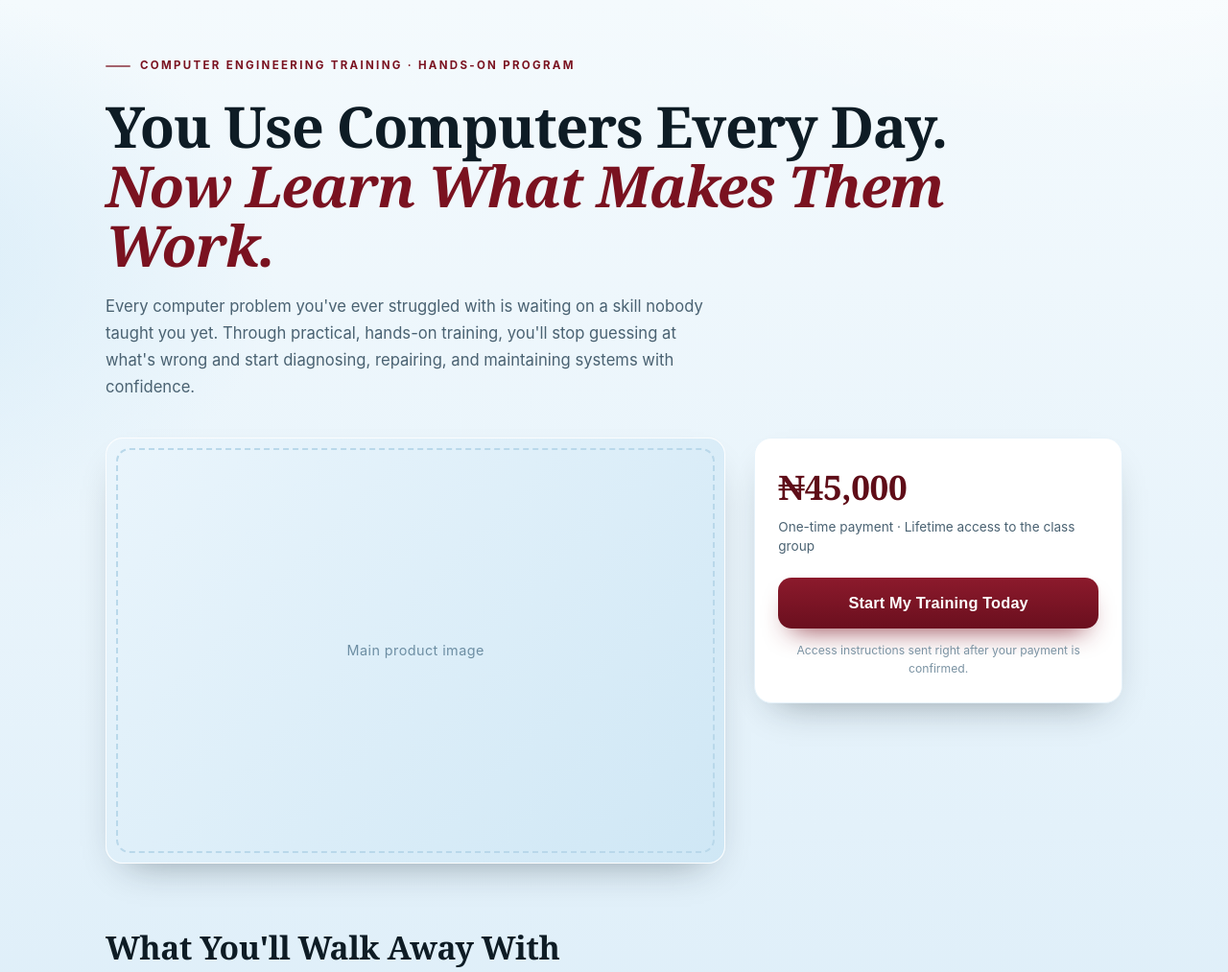
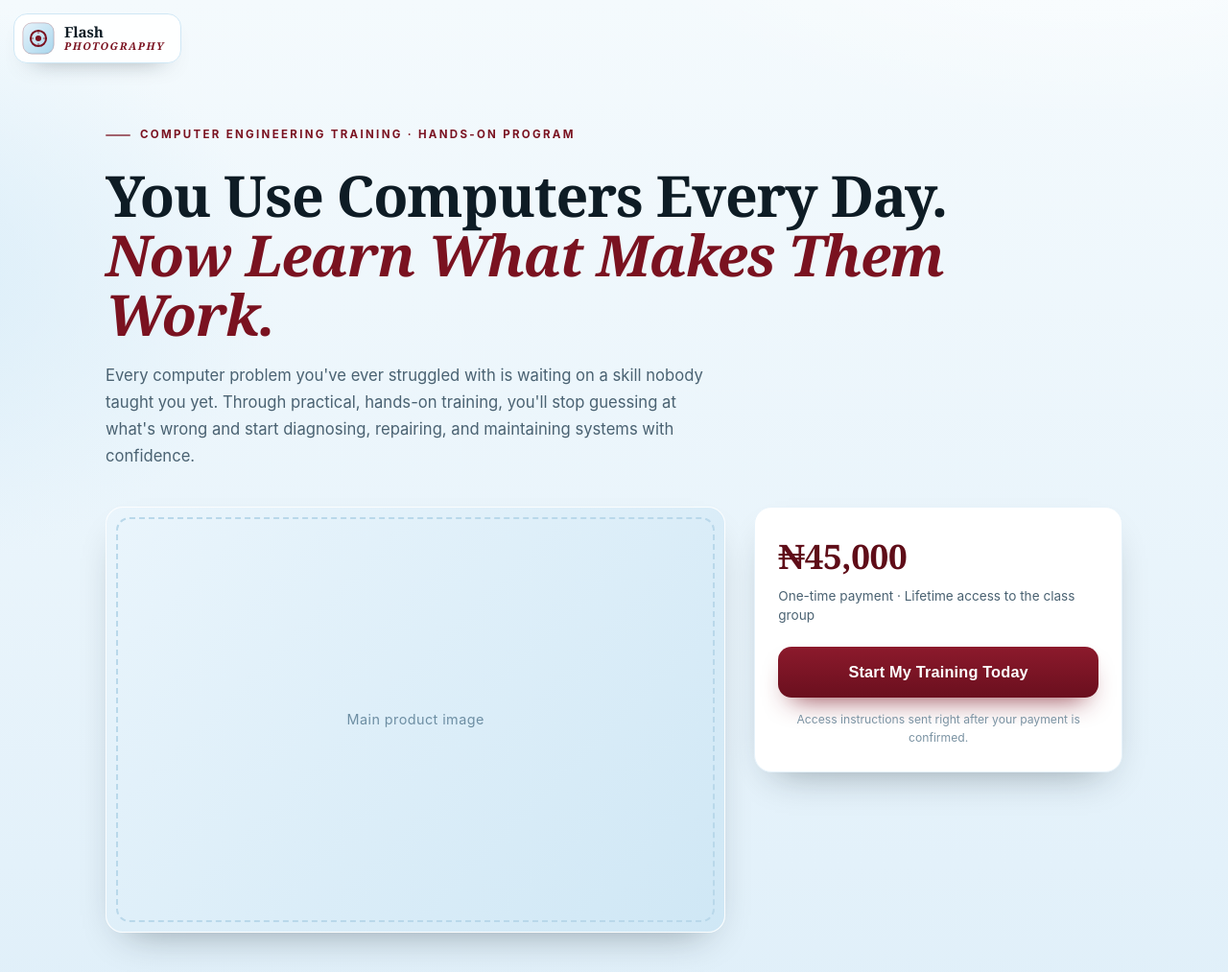
Before and after one commit to femiiconmultimedia/flashphotography, a plain HTML site: page computer-engineering.html in a window 1280 px wide. Shown: the top 1013 px of the page at 96% size. Drawn offline with Linux system fonts and the light colour scheme.

Commit message:
adjusted to link to homepage

```diff
--- a/computer-engineering.html
+++ b/computer-engineering.html
@@ -290,6 +290,105 @@
 </style>
 </head>
 <body>
+
+<!-- ═══════════════════════════════════════════════════════════════════
+     CLICKABLE LOGO  →  https://femiiconmultimedia.github.io/flashphotography/index.html
+     Paste right after <body>. Uses its own classes — no other CSS touched.
+     ═══════════════════════════════════════════════════════════════════ -->
+<a class="site-logo"
+   href="https://femiiconmultimedia.github.io/flashphotography/index.html"
+   target="_blank" rel="noopener"
+   aria-label="Flash Photography — go to homepage">
+
+  <!-- PLACEHOLDER LOGO: swap this entire <svg> for your own image, e.g.
+       <img class="site-logo__mark" src="your-logo.png" alt="Flash Photography">
+  -->
+  <svg class="site-logo__mark" viewBox="0 0 40 40" aria-hidden="true" focusable="false">
+    <defs>
+      <linearGradient id="logoGrad" x1="0" y1="0" x2="1" y2="1">
+        <stop offset="0" stop-color="#e6f3fb"/>
+        <stop offset="1" stop-color="#a9d6ec"/>
+      </linearGradient>
+    </defs>
+    <rect x="1" y="1" width="38" height="38" rx="11"
+          fill="url(#logoGrad)" stroke="#7a1220" stroke-opacity=".28"/>
+    <circle cx="20" cy="20" r="9.5" fill="none" stroke="#7a1220" stroke-width="2.4"/>
+    <circle cx="20" cy="20" r="3.6" fill="#7a1220"/>
+    <path d="M20 10.5v3.2M29.5 20h-3.2M20 29.5v-3.2M10.5 20h3.2"
+          stroke="#7a1220" stroke-width="1.6" stroke-linecap="round" opacity=".55"/>
+  </svg>
+
+  <span class="site-logo__text">Flash<em>Photography</em></span>
+</a>
+
+<style>
+  /* Space reserved at the top of the page so the logo never covers text.
+     Adjust or delete these two lines if you want a tighter layout. */
+  body{ padding-top: 72px; }
+  @media (max-width: 520px){ body{ padding-top: 56px; } }
+
+  .site-logo{
+    position: fixed;
+    top: 14px;
+    left: 14px;
+    z-index: 1000;
+    display: inline-flex;
+    align-items: center;
+    gap: 10px;
+    padding: 8px 16px 8px 8px;
+    border-radius: 14px;
+    text-decoration: none;
+    background: rgba(255,255,255,.88);
+    border: 1px solid #cfe7f5;
+    box-shadow: 0 12px 26px -20px rgba(14,28,37,.7);
+    -webkit-backdrop-filter: blur(8px);
+    backdrop-filter: blur(8px);
+    transition: transform .15s ease, background .15s ease, box-shadow .15s ease;
+  }
+  .site-logo:hover{
+    transform: translateY(-1px);
+    background: #fff;
+    box-shadow: 0 18px 30px -20px rgba(14,28,37,.75);
+  }
+  .site-logo:active{ transform: translateY(1px); }
+  .site-logo:focus-visible{ outline: 2px solid #8c1a2c; outline-offset: 3px; }
+
+  .site-logo__mark{
+    display: block;
+    flex: 0 0 auto;
+    width: 34px;
+    height: 34px;
+    border-radius: 9px;
+  }
+
+  .site-logo__text{
+    font-family: Georgia, "Times New Roman", serif;
+    font-size: .95rem;
+    font-weight: 700;
+    line-height: 1.12;
+    letter-spacing: -.01em;
+    color: #0e1c25;
+    white-space: nowrap;
+  }
+  .site-logo__text em{
+    display: block;
+    font-style: italic;
+    font-size: .68rem;
+    font-weight: 700;
+    letter-spacing: .14em;
+    text-transform: uppercase;
+    color: #7a1220;
+  }
+
+  @media (max-width: 520px){
+    .site-logo{ top: 10px; left: 10px; padding: 6px 12px 6px 6px; gap: 8px; border-radius: 12px; }
+    .site-logo__mark{ width: 26px; height: 26px; border-radius: 7px; }
+    .site-logo__text{ font-size: .82rem; }
+    .site-logo__text em{ font-size: .58rem; }
+  }
+</style>
+<!-- ═══════════════ end of clickable logo snippet ═══════════════ -->
+
 
 <main>
   <!-- ============================================================
```
